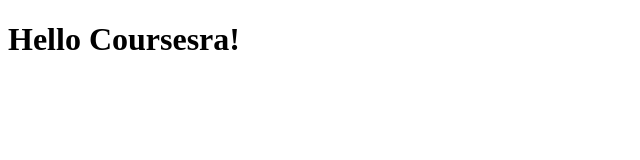
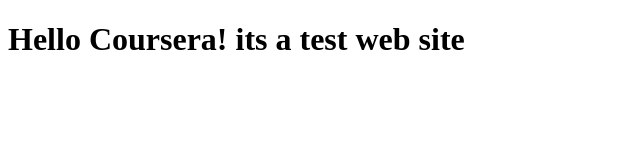
Before and after one commit to chaitanyadevarasetti/coursera-test, a plain HTML site: page site/index.html in a window 1280 px wide. Shown: the whole page, without its empty margins (0-640 px from the left). Drawn offline with Linux system fonts and the light colour scheme.

Commit message:
Small addition to our page content.

```diff
--- a/site/index.html
+++ b/site/index.html
@@ -4,6 +4,6 @@
 	<title>Hello Coursera</title>
 </head>
 <body>
-<h1>Hello Coursesra!</h1>
+<h1>Hello Coursera! its a test web site</h1>
 </body>
 </html>
```
